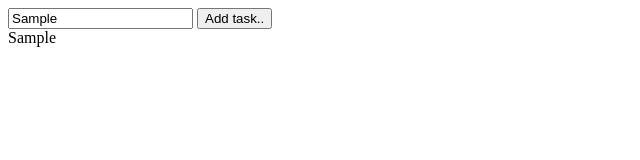
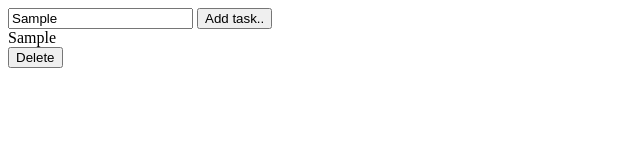
Before and after one commit to Aryan-Jhaa/cohort, a plain HTML site: page webdev/week3/todo.html in a window 1280 px wide. Both pictures are taken after typing "Sample" into the empty fields and a click on the button "Add task..". Shown: the whole page, without its empty margins (0-640 px from the left). Drawn offline with Linux system fonts and the light colour scheme.

Commit message:
Complete all operations in todo

```diff
--- a/webdev/week3/todo.html
+++ b/webdev/week3/todo.html
@@ -3,15 +3,24 @@
     <input type="text"></input>
     <button onclick="AddTodo()"> Add task..</button>
     <script>
+
+        let ctr = 1;
         function AddTodo() {
             const inputEl = document.querySelector("input");
             const value = inputEl.value;
 
             const newDivEl = document.createElement("div");
-            newDivEl.innerHTML = value;
+            newDivEl.setAttribute("id", ctr);
+            newDivEl.innerHTML = "<div>" + value + "</div> <button onclick='deleteTODO(" + ctr + ")'>Delete</button>";
+            ctr += 1;
+
 
             document.querySelector("body").appendChild(newDivEl);
         }
+        function deleteTODO(index) {
+                const element = document.getElementById(index);
+                element.parentNode.removeChild(element);
+            }
     </script>
 </body>
 </html>
```
